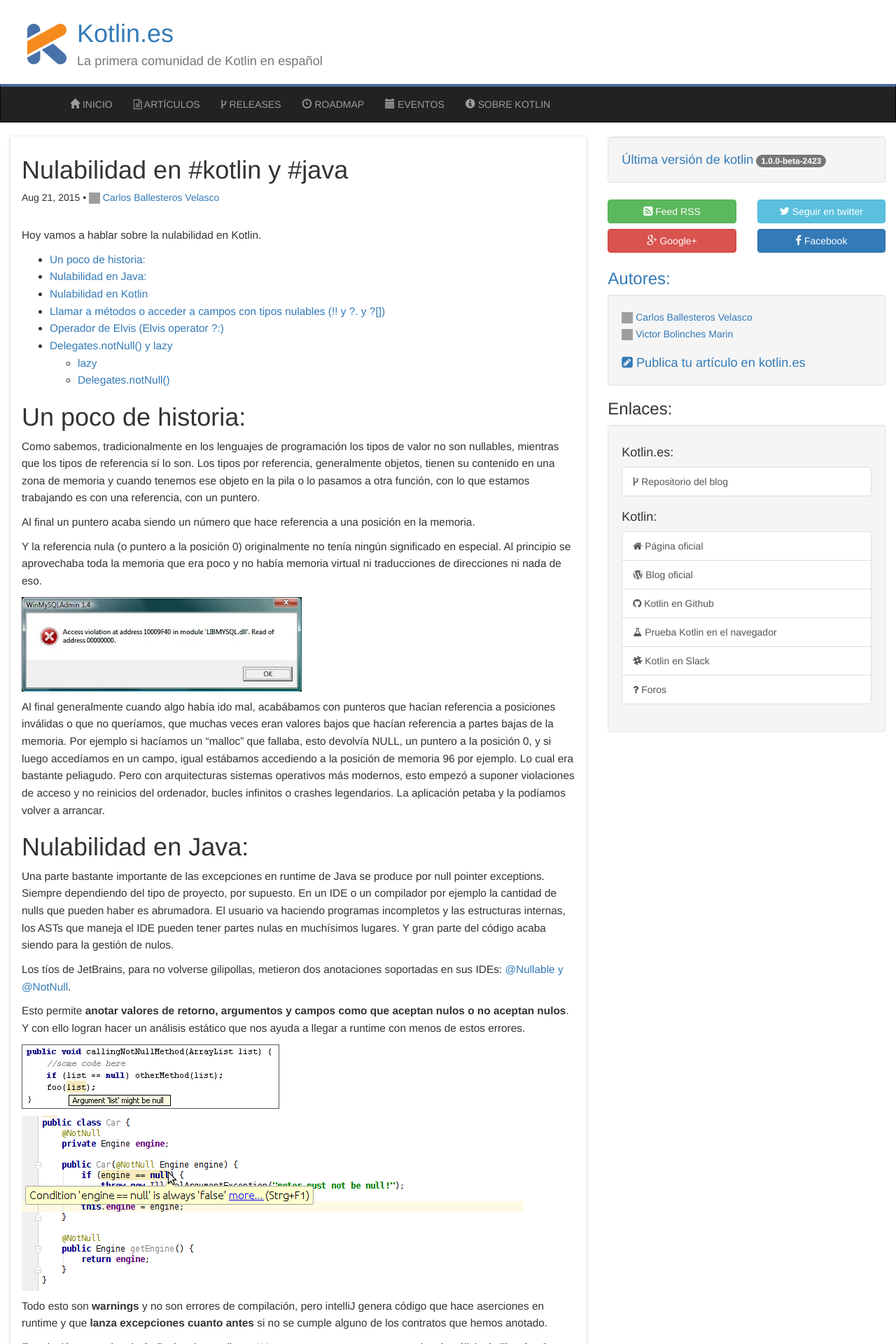
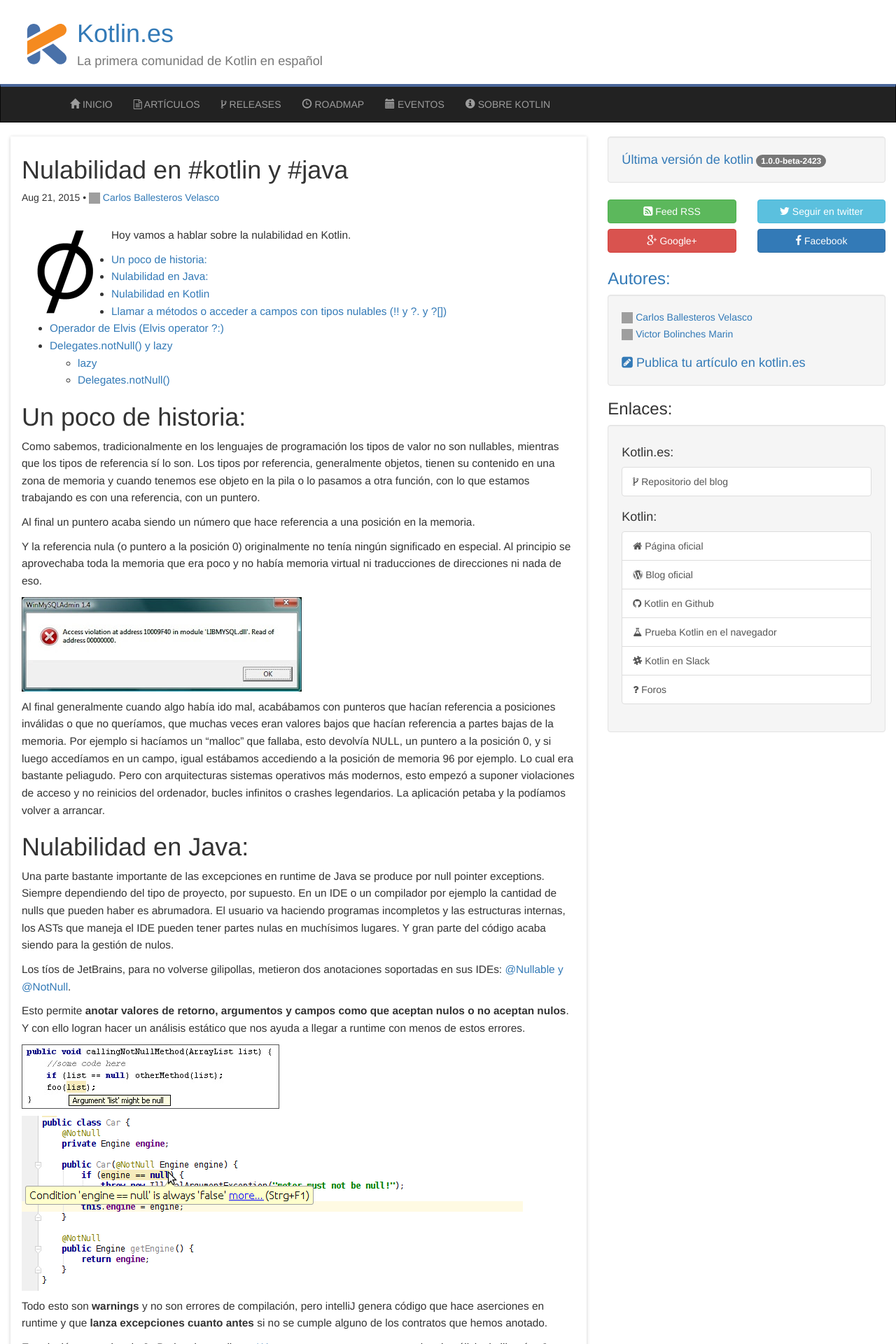
Before and after one commit to kotlin-es/kotlin.es, a Jekyll site: the page built from _posts/articles/2015-08-22-nulabilidad.markdown, in a window 1280 px wide. Shown: the top 1920 px of the page at 70% size. Built offline with Jekyll 4.4.1, drawn with Linux system fonts in a browser that asks for light colours; comment, search, counter and statistics services are not loaded; grey boxes are pictures that could not be loaded.

Commit message:
Añadido icono de nulabilidad

```diff
--- a/_posts/articles/2015-08-22-nulabilidad.markdown
+++ b/_posts/articles/2015-08-22-nulabilidad.markdown
@@ -5,6 +5,7 @@
 category: articulos
 tags: nulabilidad
 author: soywiz
+icon: /images/icons/nullability.png
 permalink: "/2015/08/nulabilidad-en-kotlin-y-en-java/"
 ---
 
```
Also changed, not shown: images/icons/nullability.png (added).
